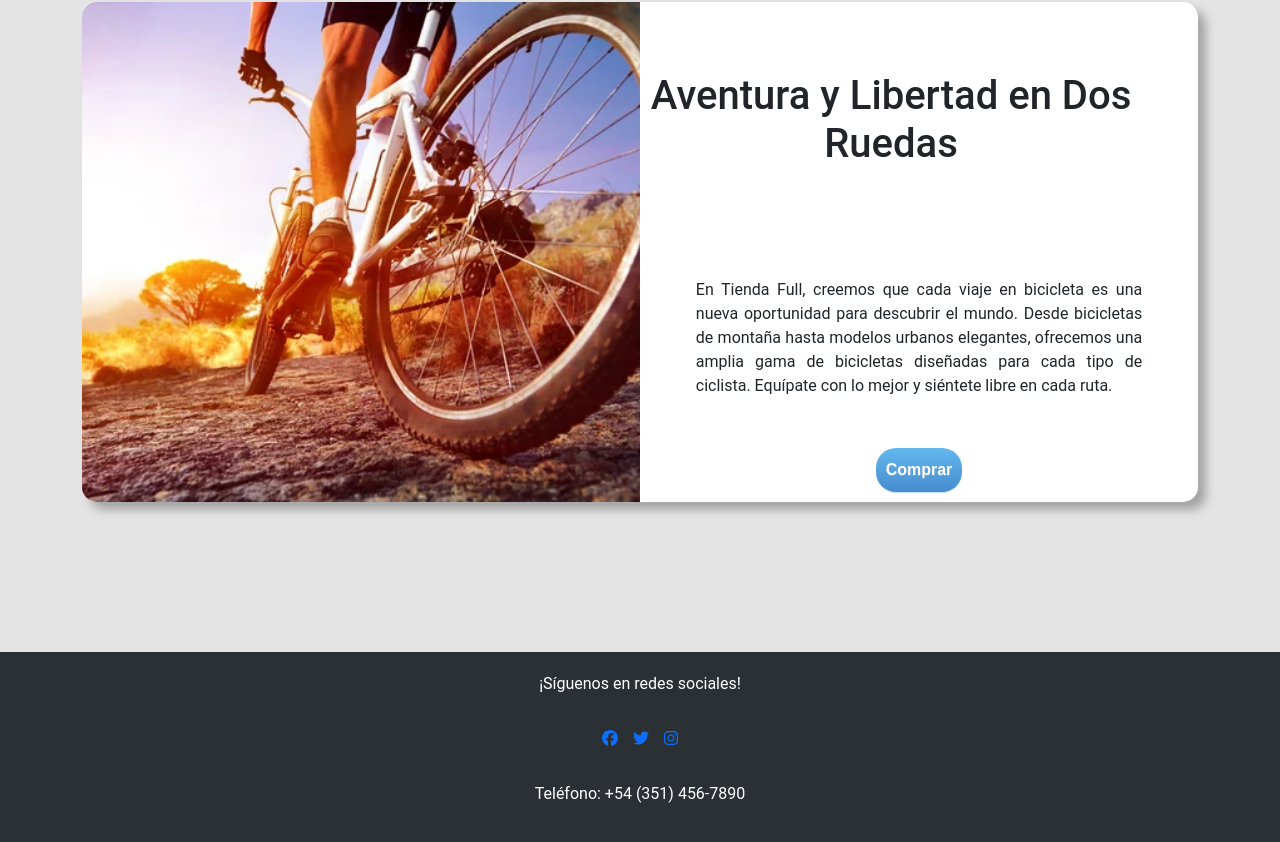
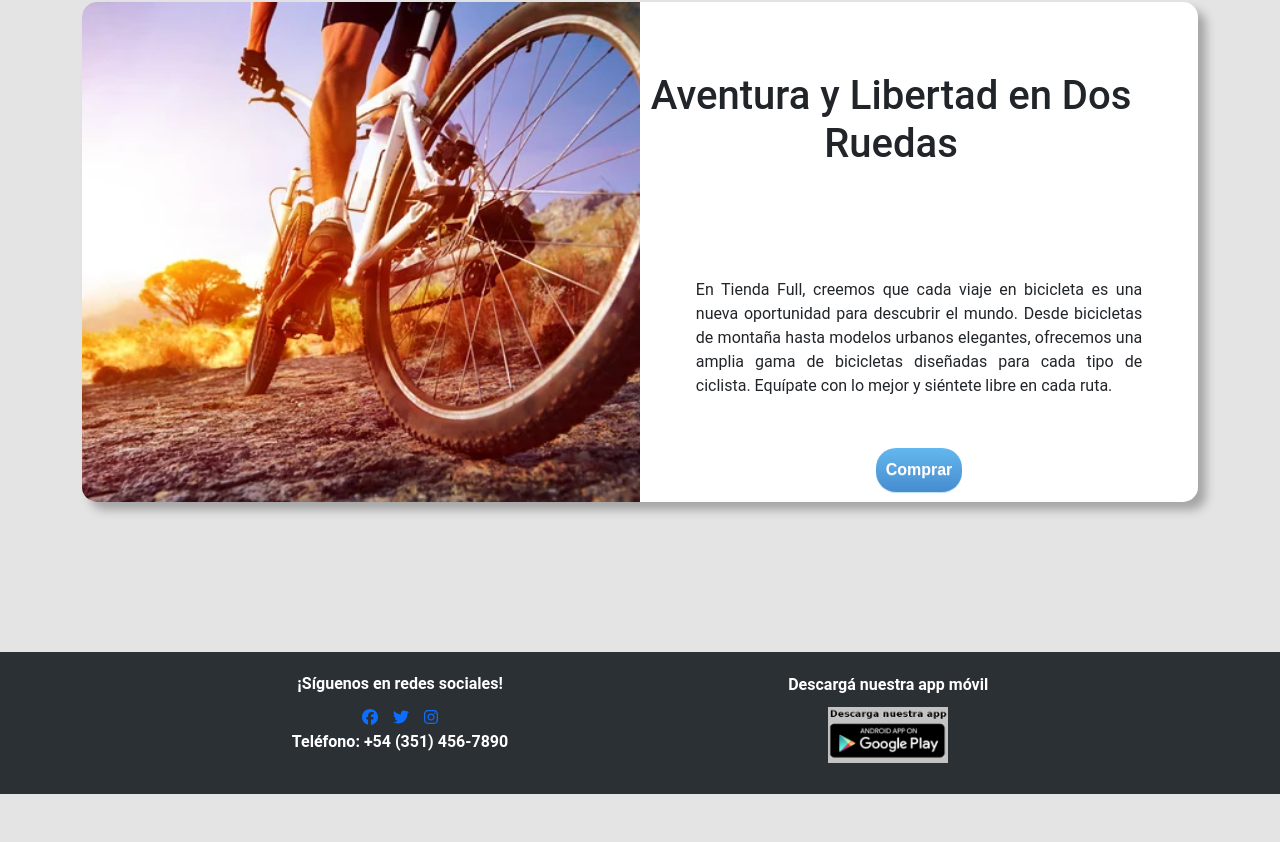
Before and after one commit to ISPC-23/Fullstack_Web_2025, an Angular app in the folder frontend/: page /inicio in a window 1280 px wide. Shown: the part 274-1116 px from the top of the page. After the commit the page ends 1068 px from the top, so only its background shows below. Built offline with nearby package versions, Linux system fonts and the light colour scheme.

Commit message:
Se agrega icono para dirigir a Play Store

```diff
--- a/frontend/src/app/components/footer/footer.component.css
+++ b/frontend/src/app/components/footer/footer.component.css
@@ -1,16 +1,46 @@
-footer {
-  display: flex;
-  flex-direction: column;
-  align-items: center;
-  gap: 15px;
+.footer {
   background-color: #2b3035;
+  color: #fff;
   font-family: 'Roboto', sans-serif;
-  color: #fff;
   padding: 20px;
+  text-align: center;
 }
 
-footer ul {
+.footer-content {
+  display: flex;
+  justify-content: center;
+  align-items: center;
+  gap: 280px; /* Espacio entre redes y app */
+  flex-wrap: wrap;
+  margin-bottom: 10px;
+}
+
+.social-media ul {
   display: flex;
   gap: 15px;
+  justify-content: center;
   padding-left: 0;
+  list-style: none;
+  margin: 0;
 }
+
+.social-media p,
+.app-download p {
+  margin: 0 0 10px 0;
+  font-weight: bold;
+}
+
+.play-badge {
+  width: 120px;
+  height: auto;
+  transition: transform 0.2s ease-in-out;
+}
+
+.play-badge:hover {
+  transform: scale(1.05);
+}
+
+.phone {
+  margin-top: 50px;
+  text-align: center;
+}
--- a/frontend/src/app/components/footer/footer.component.html
+++ b/frontend/src/app/components/footer/footer.component.html
@@ -1,24 +1,42 @@
-<footer class="contact-info">
+<footer class="footer">
+  <div class="footer-content">
+    <!-- Redes sociales -->
+    <div class="social-media">
       <p>¡Síguenos en redes sociales!</p>
       <ul>
         <li>
-      <a href="https://www.facebook.com/" target="_blank"
-        ><i class="fa-brands fa-facebook"></i>
-        <fa-icon [icon]="faFacebook"></fa-icon
-      ></a>
+          <a href="https://www.facebook.com/" target="_blank">
+            <fa-icon [icon]="faFacebook"></fa-icon>
+          </a>
         </li>
         <li>
-      <a href="https://twitter.com/" target="_blank"
-        ><fa-icon [icon]="faTwitter"></fa-icon
-        ><i class="fa-brands fa-twitter"></i
-      ></a>
+          <a href="https://twitter.com/" target="_blank">
+            <fa-icon [icon]="faTwitter"></fa-icon>
+          </a>
         </li>
         <li>
-      <a href="https://www.instagram.com/" target="_blank"
-        ><fa-icon [icon]="faInstagram"></fa-icon
-        ><i class="fa-brands fa-instagram"></i
-      ></a>
+          <a href="https://www.instagram.com/" target="_blank">
+            <fa-icon [icon]="faInstagram"></fa-icon>
+          </a>
         </li>
       </ul>
-  <p>Teléfono: +54 (351) 456-7890</p>
+      <p class="phone">Teléfono: +54 (351) 456-7890</p>
+    </div>
+
+    <!-- Descarga la app -->
+    <div class="app-download">
+      <p>Descargá nuestra app móvil</p>
+      <a
+        href="https://play.google.com/store/apps/details?id=com.ejemplo.tienda"
+        target="_blank"
+        rel="noopener"
+      >
+        <img
+          src="assets/google-play-badge.png"
+          alt="Disponible en Google Play"
+          class="play-badge"
+        />
+      </a>
+    </div>
+  </div>
 </footer>
```
Also changed, not shown: frontend/src/assets/google-play-badge.png (added). Lines whose indentation alone changed are shown as unchanged.
